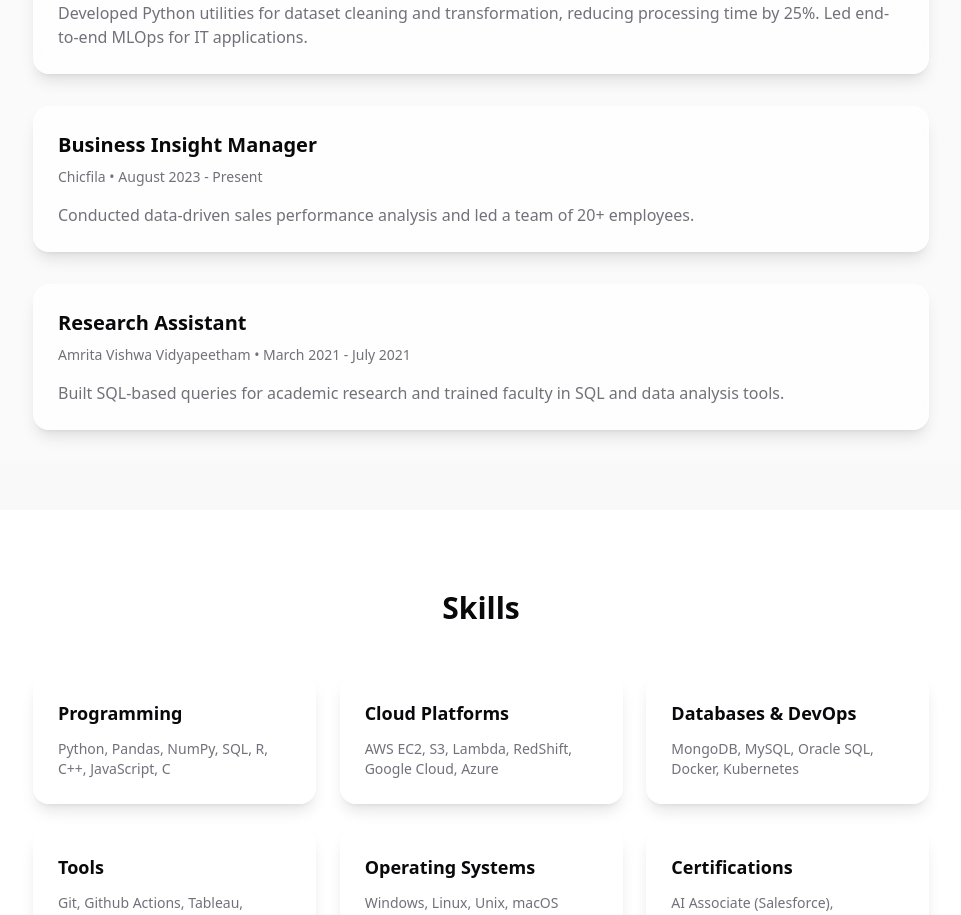
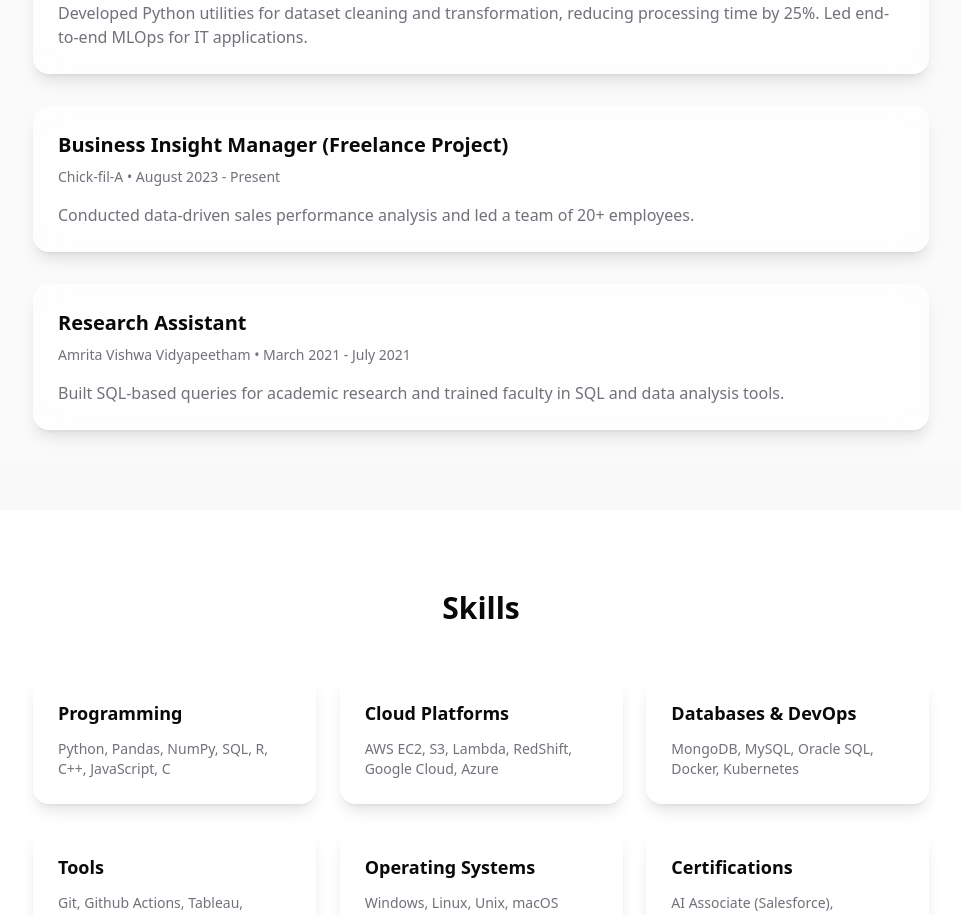
Before and after one commit to harishraoyadagiri/harish-rao-portfolio, a React (Vite) app: page / in a window 1280 px wide. Shown: the part 1060-1975 px from the top of the page, without its empty margins (159-1120 px from the left). Built offline with nearby package versions, Linux system fonts and the light colour scheme.

Commit message:
Update company and job title
Corrected company name and job title in experience section.  Replaced "chicfila" with "Chick-fil-A" and "Business Insight Manager" with "Business Insight Manager (Freelance Project)".

```diff
--- a/src/pages/Index.tsx
+++ b/src/pages/Index.tsx
@@ -68,8 +68,8 @@ const Index = () => {
                 description: "Developed Python utilities for dataset cleaning and transformation, reducing processing time by 25%. Led end-to-end MLOps for IT applications."
               },
               {
-                title: "Business Insight Manager",
-                company: "Chicfila",
+                title: "Business Insight Manager (Freelance Project)",
+                company: "Chick-fil-A",
                 period: "August 2023 - Present",
                 description: "Conducted data-driven sales performance analysis and led a team of 20+ employees."
               },
```
